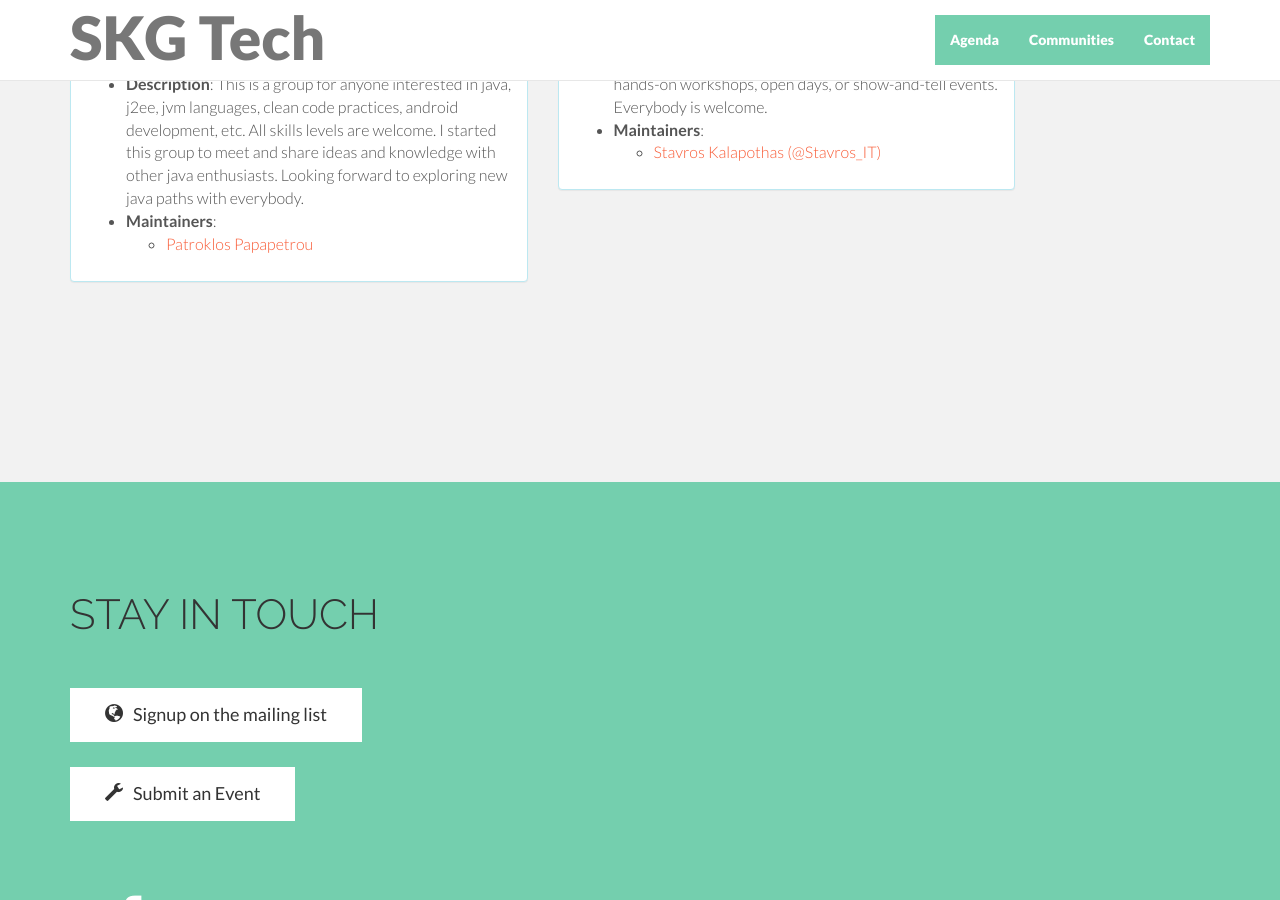
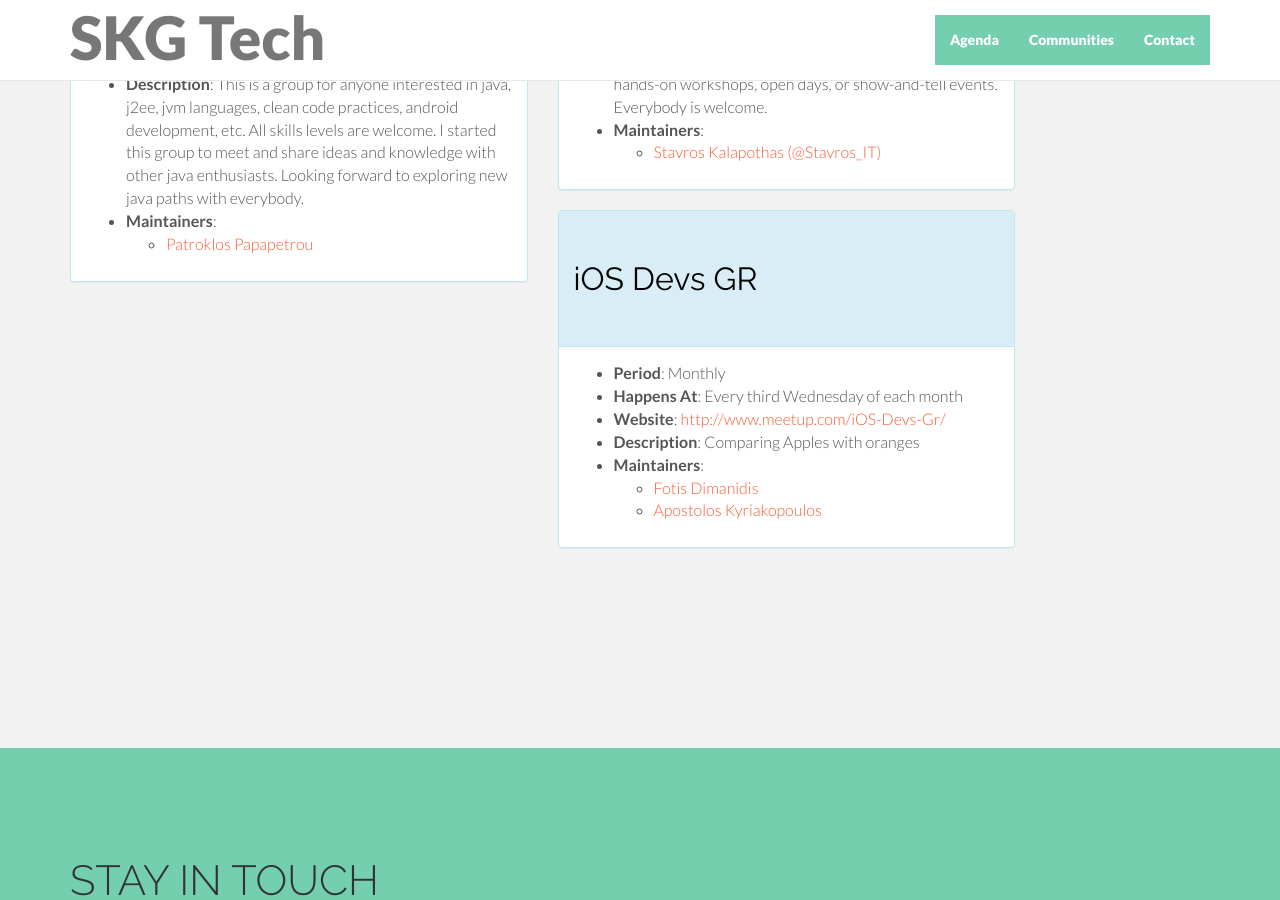
Before and after one commit to skgtech/skgtech.github.io, a Jekyll site: the page built from index.html, in a window 1280 px wide and 900 px high, scrolled down 2600 px. Built offline with Jekyll 4.4.1, drawn with Linux system fonts in a browser that asks for light colours; nearby versions of some CDN libraries; Markdown is read by kramdown in place of the engine named in the settings; comment, search, counter and statistics services are not loaded.

Commit message:
Added iOS Devs GR group

```diff
--- a/_data/communities.yaml
+++ b/_data/communities.yaml
@@ -56,3 +56,13 @@
   maintainers:
     - name: "Stavros Kalapothas (@Stavros_IT)"
       website: "https://twitter.com/Stavros_IT"
+- name: "iOS Devs GR"
+  period: "Monthly"
+  happensAt: "Every third Wednesday of each month"
+  description: "Comparing Apples with oranges"
+  website: "http://www.meetup.com/iOS-Devs-Gr/"
+  maintainers:
+    - name: "Fotis Dimanidis"
+      email: "fdimanidis@gmail.com"
+    - name: "Apostolos Kyriakopoulos"
+      email: "akyriak@gmail.com"
```
